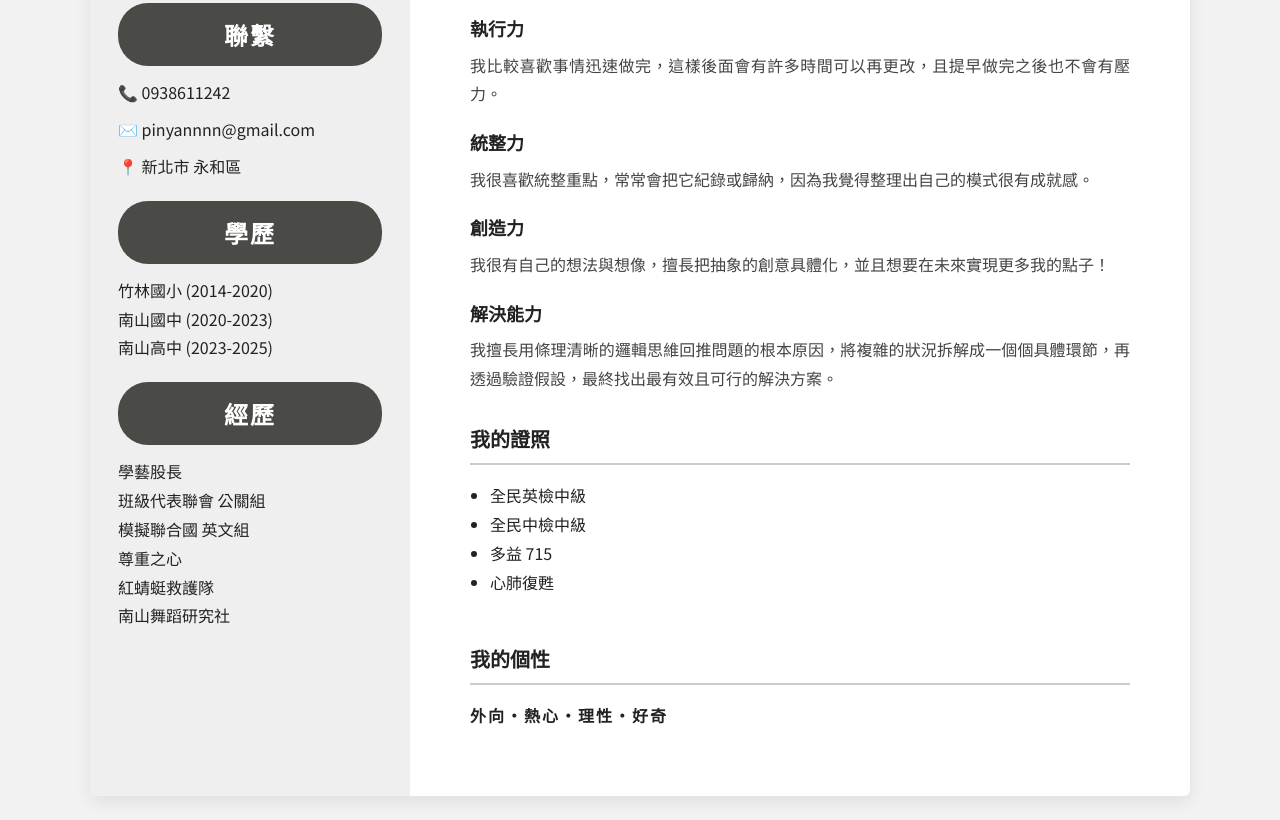
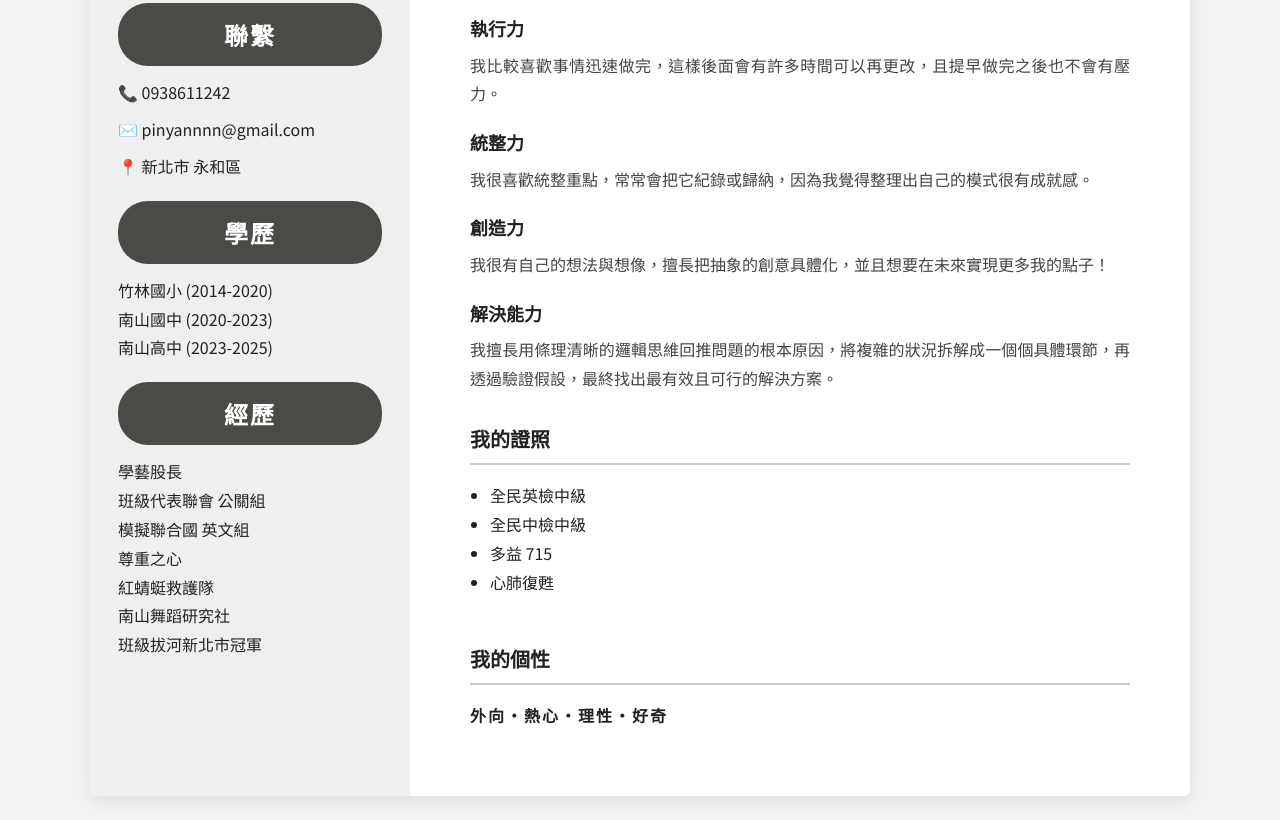
Before and after one commit to pinyann-1124/pinyann-1124.github.io, a plain HTML site: page index.html in a window 1280 px wide. Shown: the part 301-1121 px from the top of the page. Drawn offline with Linux system fonts and the light colour scheme.

Commit message:
Update index.html

```diff
--- a/index.html
+++ b/index.html
@@ -35,6 +35,7 @@
           <li>尊重之心</li>
           <li>紅蜻蜓救護隊</li>
           <li>南山舞蹈研究社</li>
+          <li>班級拔河新北市冠軍</li>
         </ul>
       </section>
     </aside>
```
